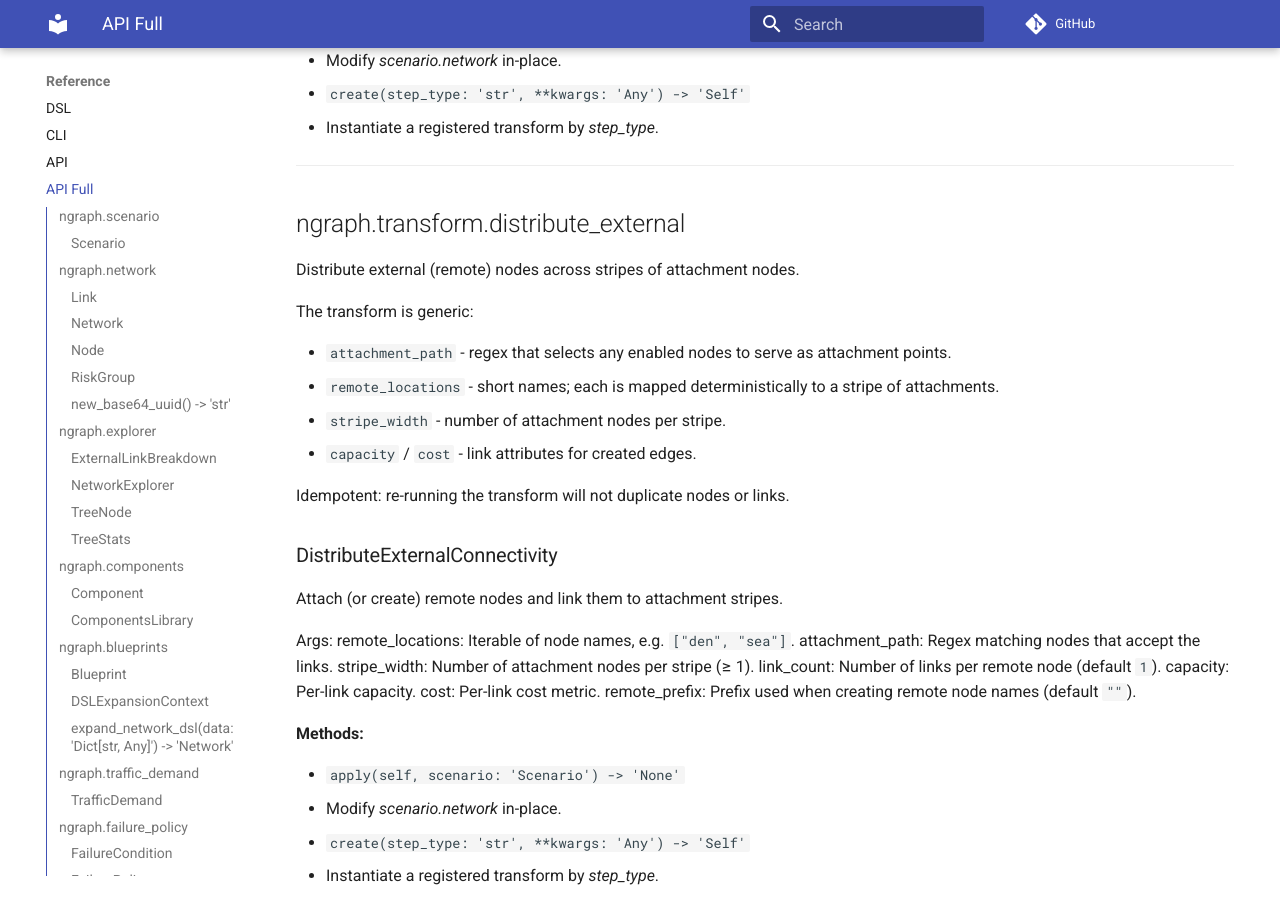
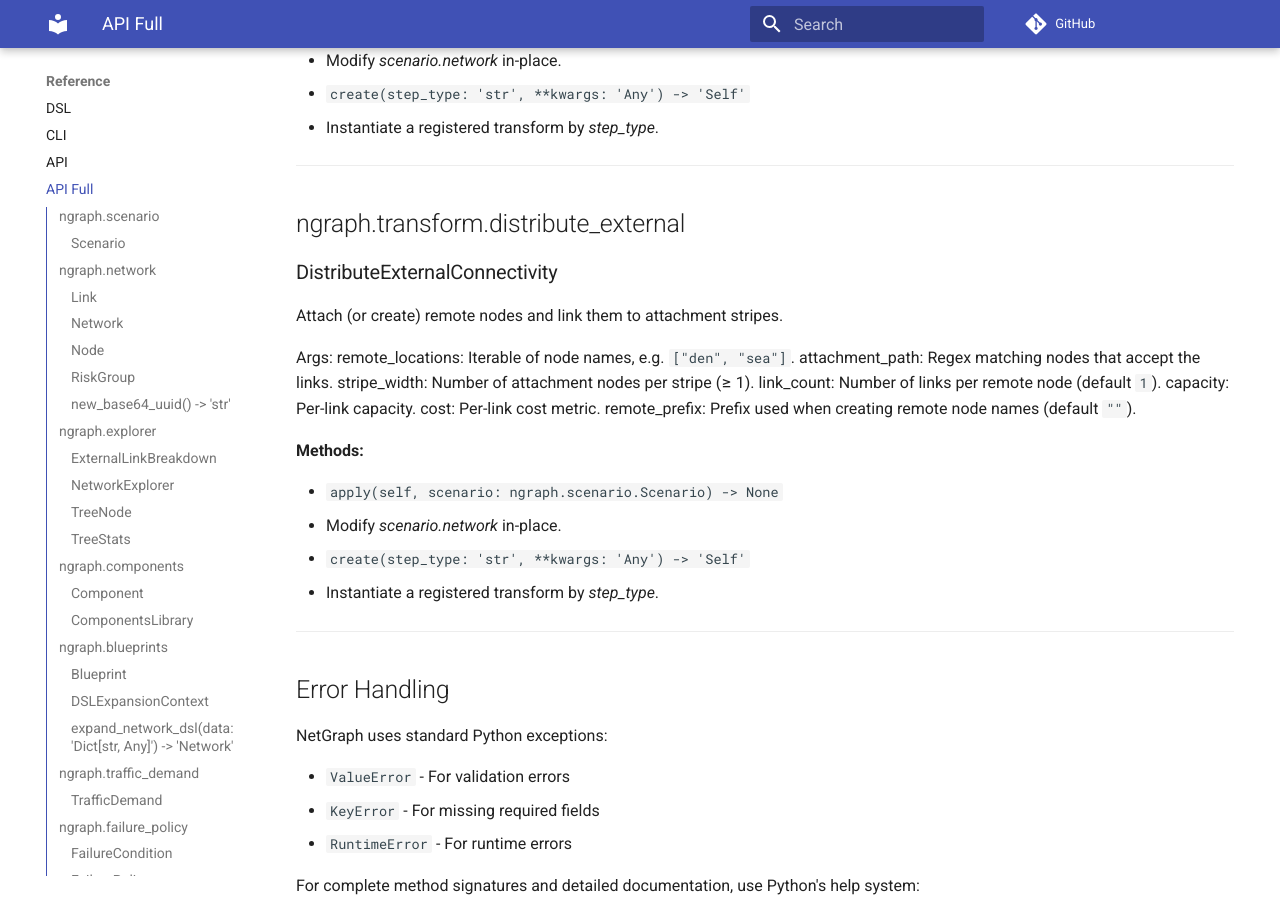
Before and after one commit to networmix/NetGraph, an MkDocs documentation site: the page built from docs/reference/api-full.md, in a window 1280 px wide and 900 px high, scrolled down 24929 px. Built offline with MkDocs 1.6.1 and Material for MkDocs 9.7.7, drawn with Linux system fonts in a browser that asks for light colours; comment, search, counter and statistics services are not loaded; some of the changed text lies outside the part shown.

Commit message:
Update documentation publishing

```diff
--- a/docs/reference/api-full.md
+++ b/docs/reference/api-full.md
@@ -1148,19 +1148,6 @@ Ordering is configurable; default is lexical by node name.
 
 ## ngraph.transform.distribute_external
 
-Distribute external (remote) nodes across stripes of attachment nodes.
-
-The transform is generic:
-
-* ``attachment_path`` - regex that selects any enabled nodes to serve as
-  attachment points.
-* ``remote_locations`` - short names; each is mapped deterministically to
-  a stripe of attachments.
-* ``stripe_width`` - number of attachment nodes per stripe.
-* ``capacity`` / ``cost`` - link attributes for created edges.
-
-Idempotent: re-running the transform will not duplicate nodes or links.
-
 ### DistributeExternalConnectivity
 
 Attach (or create) remote nodes and link them to attachment stripes.
@@ -1176,7 +1163,7 @@ Args:
 
 **Methods:**
 
-- `apply(self, scenario: 'Scenario') -> 'None'`
+- `apply(self, scenario: ngraph.scenario.Scenario) -> None`
   - Modify *scenario.network* in-place.
 - `create(step_type: 'str', **kwargs: 'Any') -> 'Self'`
   - Instantiate a registered transform by *step_type*.
```
Also changed, not shown: other parts of docs/reference/api-full.md (+1 -1 lines), 1 other file.
